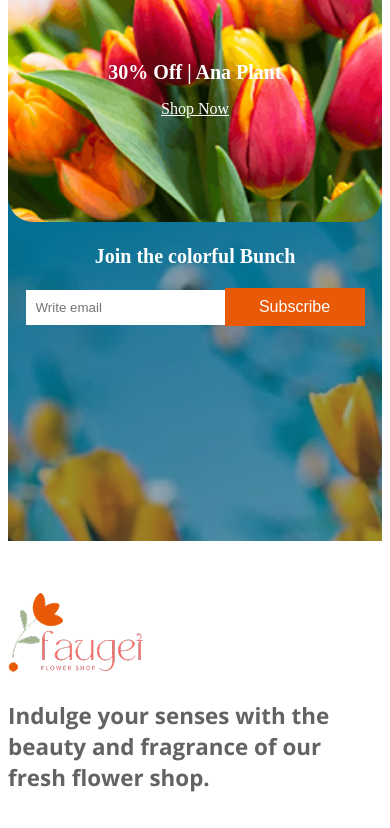
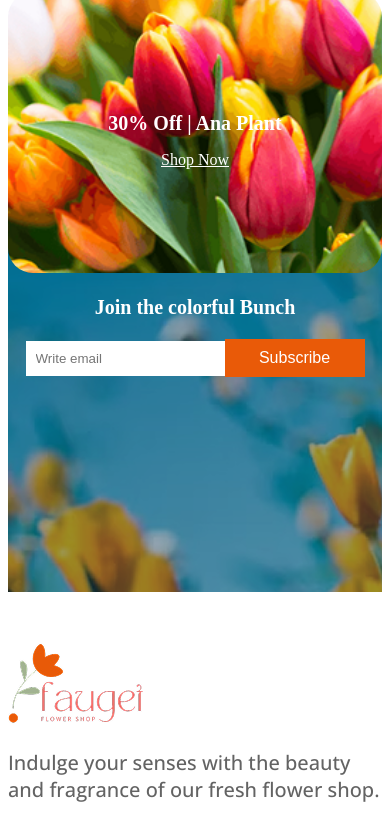
Before and after one commit to MdAbdullah1212/assignment002, a plain HTML site: page index.html in a window 390 px wide. Shown: the part 4301-5129 px from the top of the page. Drawn offline with nearby package versions, Linux system fonts and the light colour scheme.

Commit message:
full responsive web page

```diff
--- a/index.html
+++ b/index.html
@@ -130,7 +130,7 @@
             <h2 class="deal-title">
                 <span class="deal-title-color">Latest</span> Deals
             </h2>
-            <p class="deal-description">
+            <p class="deal-description open-sans-inter">
                 Indulge your senses with the beauty and fragrance of our fresh flower shop. From classic roses to exotic
                 blooms, we offer a wide variety of fresh.
             </p>
--- a/styles/styles.css
+++ b/styles/styles.css
@@ -346,9 +346,10 @@ color: #ffffff;
     justify-content: space-evenly;
 }
 .logo-description{
-    font-size: 1.4rem;
+    font-size: 1.25rem;
     color: var(--p-color);
     width: 360px;
+    font-weight: 500;
 }
 .info{
     color: var(--p-color);
```
